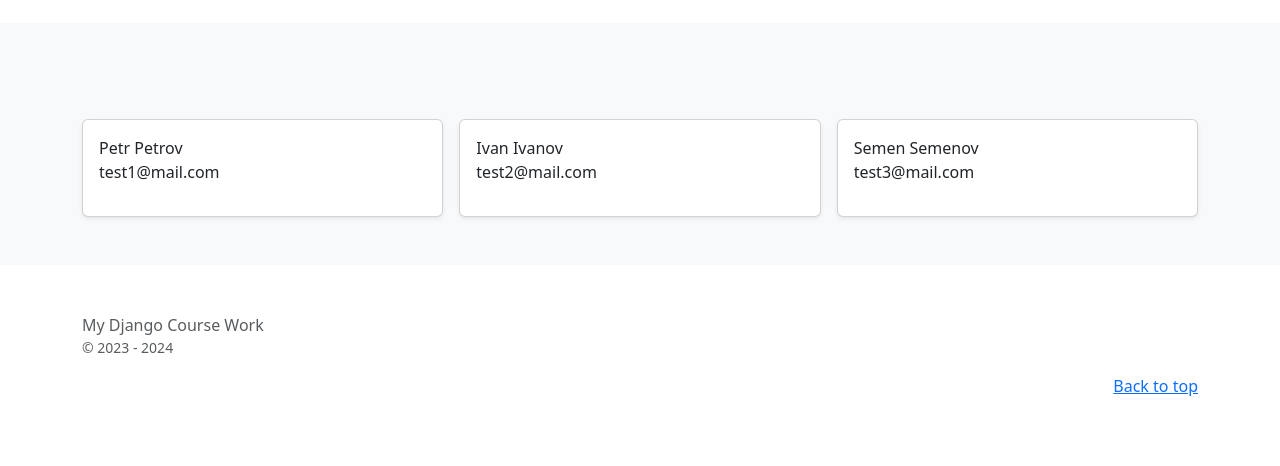
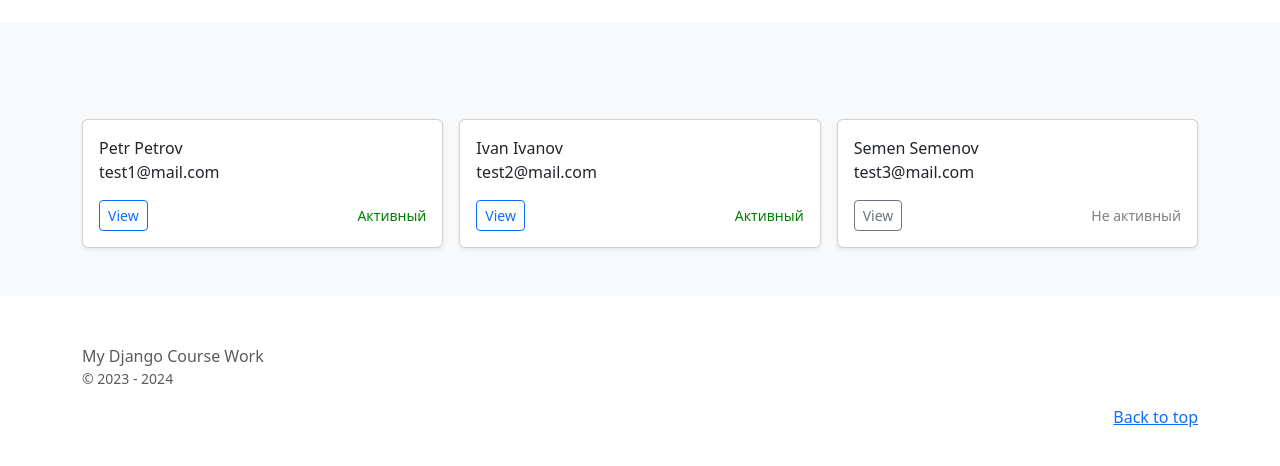
Before and after one commit to skysaika/cworkdjango, a Django app: page /clients/client_list/ in a window 1280 px wide. Shown: the part 185-651 px from the top of the page. Run offline with Django 5.2, Linux system fonts and the light colour scheme; data comes from the database, SQL or seed files in the repository; some libraries are stand-ins or nearby versions.

Commit message:
Add button View to inc_client_card, create client_detail.html,class ClientDetailView in clients/views.py, path in urls.py

```diff
--- a/clients/urls.py
+++ b/clients/urls.py
@@ -1,10 +1,11 @@
 from django.urls import path
 
 from clients.apps import ClientsConfig
-from clients.views import ClientListView
+from clients.views import ClientListView, ClientDetailView
 
 app_name = ClientsConfig.name
 
 urlpatterns = [
     path('client_list/', ClientListView.as_view(), name='client_list'),  # список клиентов
+    path('client_detail/<int:pk>/', ClientDetailView.as_view(), name='client_detail'),  # просмотр клиента
 ]
--- a/clients/views.py
+++ b/clients/views.py
@@ -1,5 +1,5 @@
 from django.shortcuts import render
-from django.views.generic import ListView
+from django.views.generic import ListView, DetailView
 
 from clients.models import Client
 
@@ -12,3 +12,12 @@ class ClientListView(ListView):
     extra_context = {
         'title': 'Список клиентов'
     }
+
+
+class ClientDetailView(DetailView):
+    """Просмотр информации о клиенте"""
+    model = Client
+    template_name = 'clients/client_detail.html'
+    extra_context = {
+        'title': 'Информация о клиенте'
+    }
--- a/main/templates/main/includes/inc_client_card.html
+++ b/main/templates/main/includes/inc_client_card.html
@@ -21,37 +21,37 @@
                 {% endif %}
             </p>
             <div class="d-flex justify-content-between align-items-center">
-{#                <div class="btn-group">#}
-{#                    <a href="{% url 'clients:client_detail' object.pk %}" class="btn btn-sm#}
-{#                        {% if object.is_active %} btn-outline-primary#}
-{#                        {% else %} btn-outline-secondary#}
-{#                        {% endif %}">View</a>#}
-{##}
+                <div class="btn-group">
+                    <a href="{% url 'clients:client_detail' object.pk %}" class="btn btn-sm
+                        {% if object.is_active %} btn-outline-primary
+                        {% else %} btn-outline-secondary
+                        {% endif %}">View</a>
+
 {#                    <a href="{% url 'clients:client_edit' object.pk %}" class="btn btn-sm#}
 {#                        {% if object.is_active %} btn-outline-primary#}
 {#                        {% else %} btn-outline-secondary#}
 {#                        {% endif %}">Edit</a>#}
-{##}
+
 {#                    <a href="{% url 'clients:client_delete' object.pk %}" class="btn btn-sm#}
 {#                        {% if object.is_active %} btn-outline-primary#}
 {#                        {% else %} btn-outline-secondary#}
 {#                        {% endif %}">Delete</a>#}
-{##}
+
 {#                    {% if object.is_active %}#}
 {#                        <a href="{% url 'clients:active_clients' object.pk %}" class="btn btn-sm btn-outline-secondary">Deactivate</a>#}
 {#                    {% else %}#}
 {#                        <a href="{% url 'clients:active_clients' object.pk %}" class="btn btn-sm btn-outline-primary">Activate</a>#}
 {#                    {% endif %}#}
-{#                </div>#}
-{#                <small class="text-body-secondary" id="availabilityText">#}
-{#                    {% if object %}#}
-{#                        {% if object.is_active %} <!-- активный клиент зеленого цвета -->#}
-{#                            <span style="color: green;">Активный</span>#}
-{#                        {% else %} <!-- не активный клиент серого цвета -->#}
-{#                            <span style="color: grey;">Не активный</span>#}
-{#                        {% endif %}#}
-{#                    {% endif %}#}
-{#                </small>#}
+                </div>
+                <small class="text-body-secondary" id="availabilityText">
+                    {% if object %}
+                        {% if object.is_active %} <!-- активный клиент зеленого цвета -->
+                            <span style="color: green;">Активный</span>
+                        {% else %} <!-- не активный клиент серого цвета -->
+                            <span style="color: grey;">Не активный</span>
+                        {% endif %}
+                    {% endif %}
+                </small>
             </div>
         </div>
     </div>
```
Also changed, not shown: clients/templates/clients/client_detail.html (added, +52 -0 lines).
